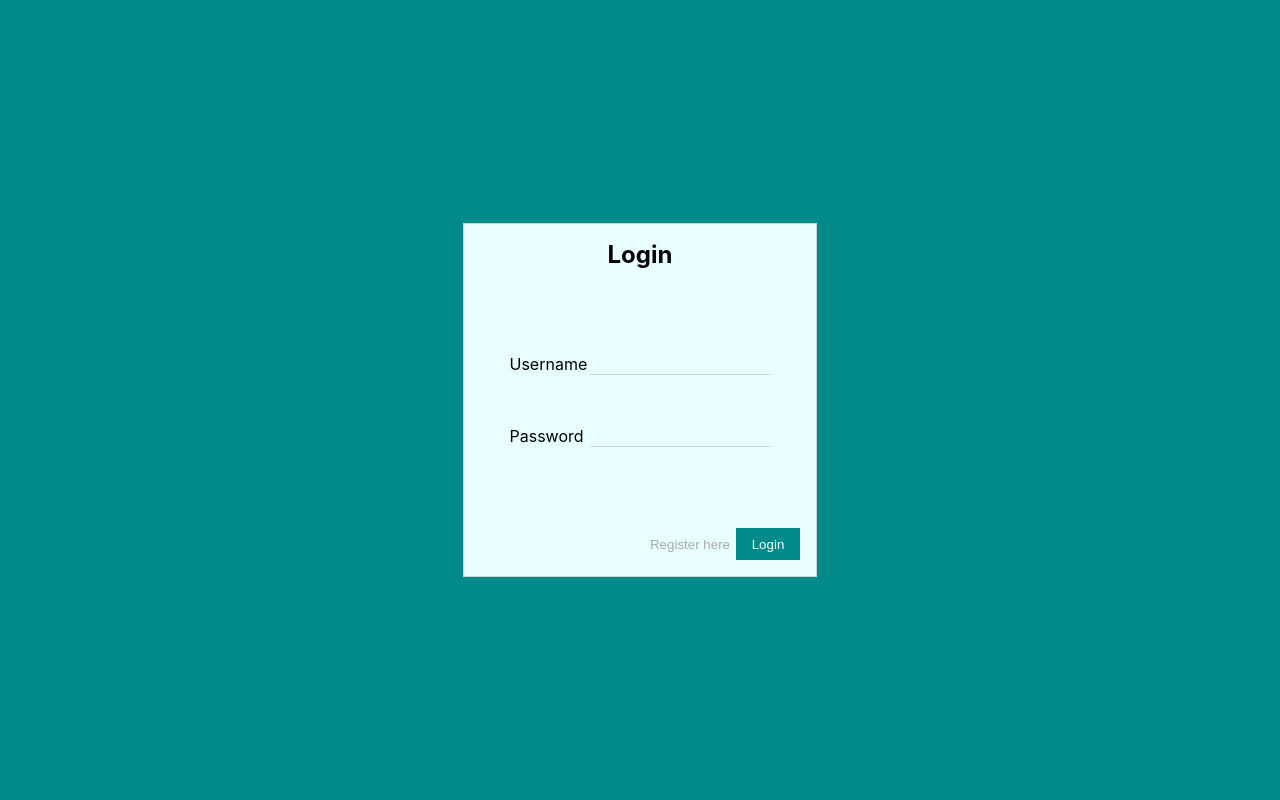
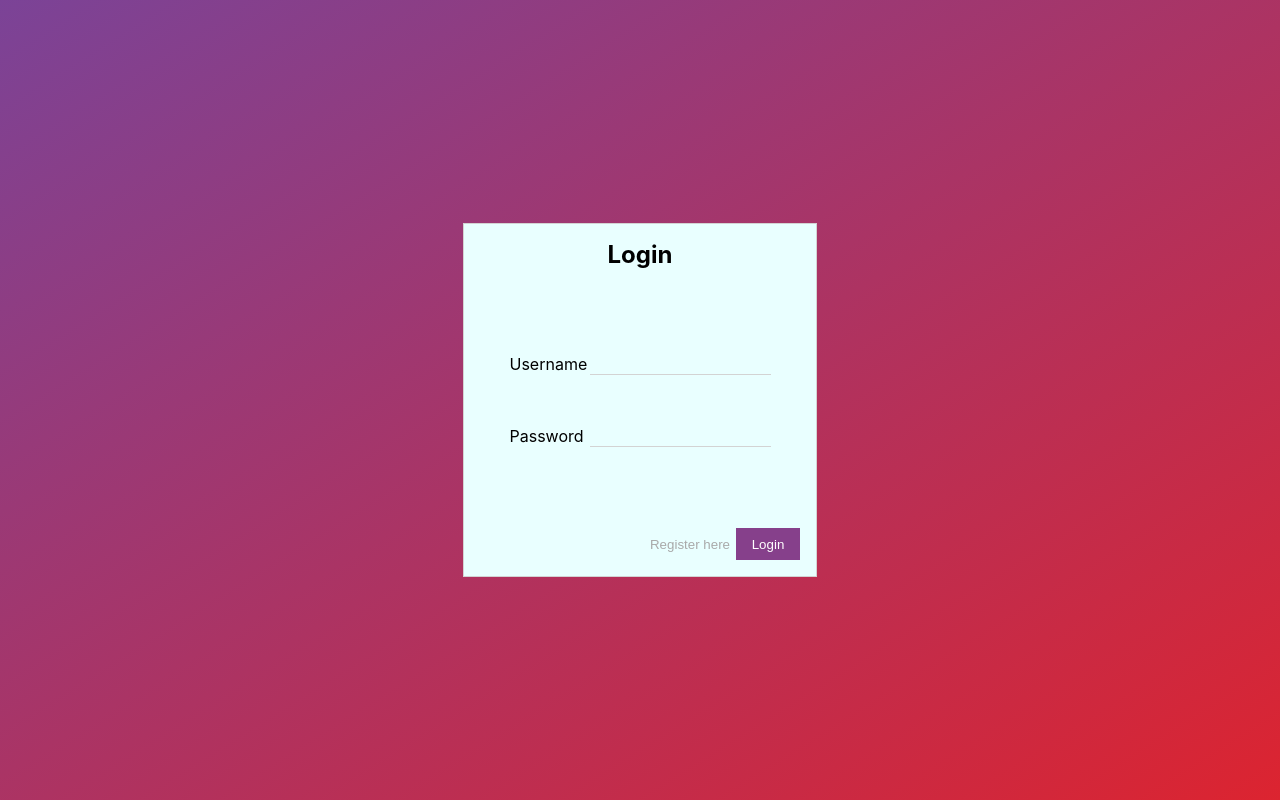
Before and after one commit to Shinestr8/shstr-tst-jwt, a React (Create React App) app in the folder client/: page / in a window 1280 px wide. Built offline with nearby package versions, Linux system fonts and the light colour scheme.

Commit message:
changed color scheme

```diff
--- a/client/src/App.css
+++ b/client/src/App.css
@@ -1,6 +1,6 @@
 #root, html, body{
   height: 100%;
-  background-color: #008B8B;
+  background: linear-gradient(to bottom right, #7b4397, #dc2430);
 }
 
 h2{
@@ -144,7 +144,8 @@ button.registerButton{
 }
 
 button{
-  background-color: darkcyan;
+  background-color: #86408B;
+  /* background: linear-gradient(to bottom right, blue, pink); */
   border: none;
   color: white;
   cursor: pointer;
@@ -184,6 +185,6 @@ button:disabled{
 }
 
 .login input:focus{
-  border-bottom: 2px solid lightblue;
+  border-bottom: 2px solid #86408B;
   outline: none;
 }
```
